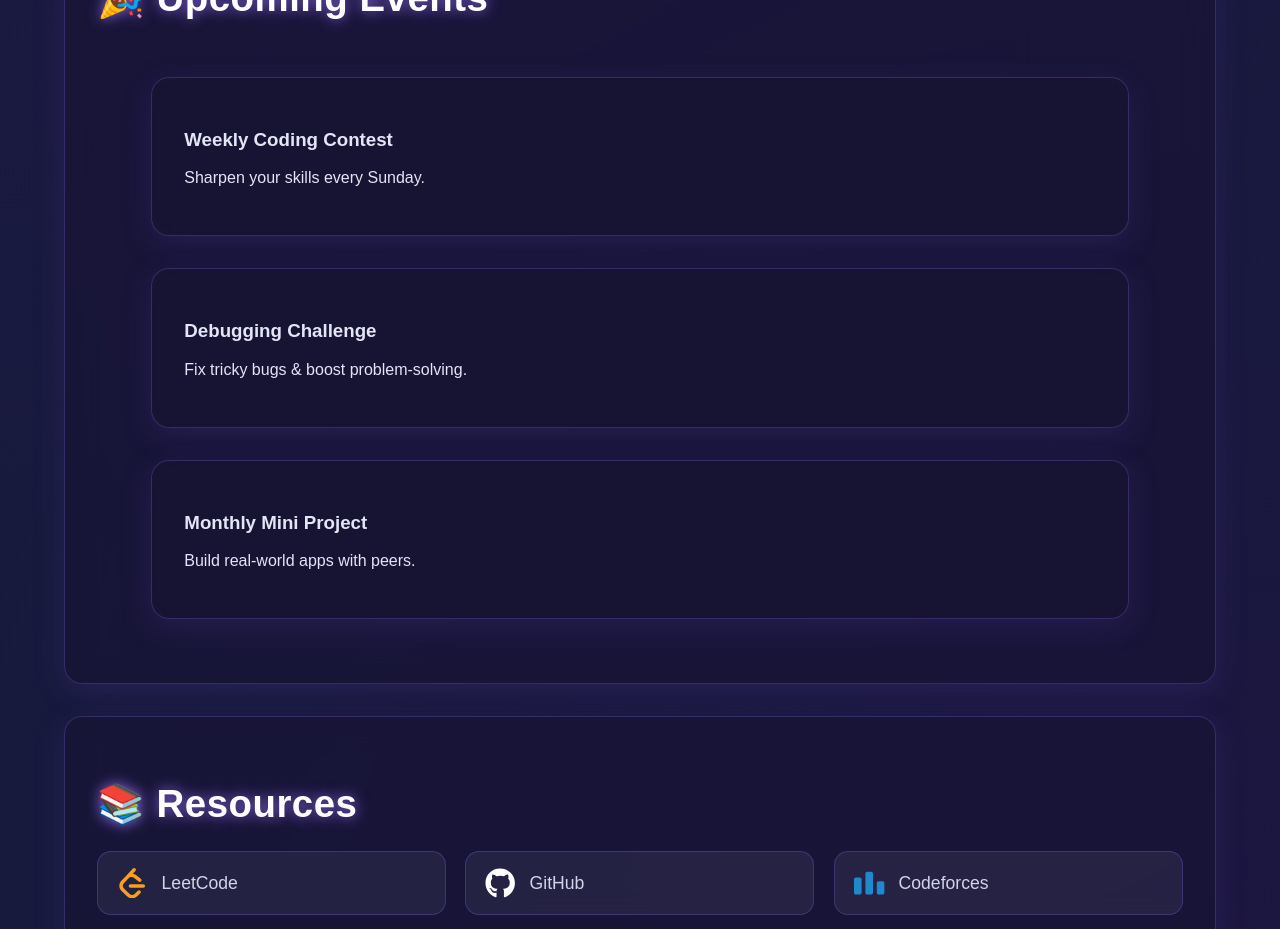
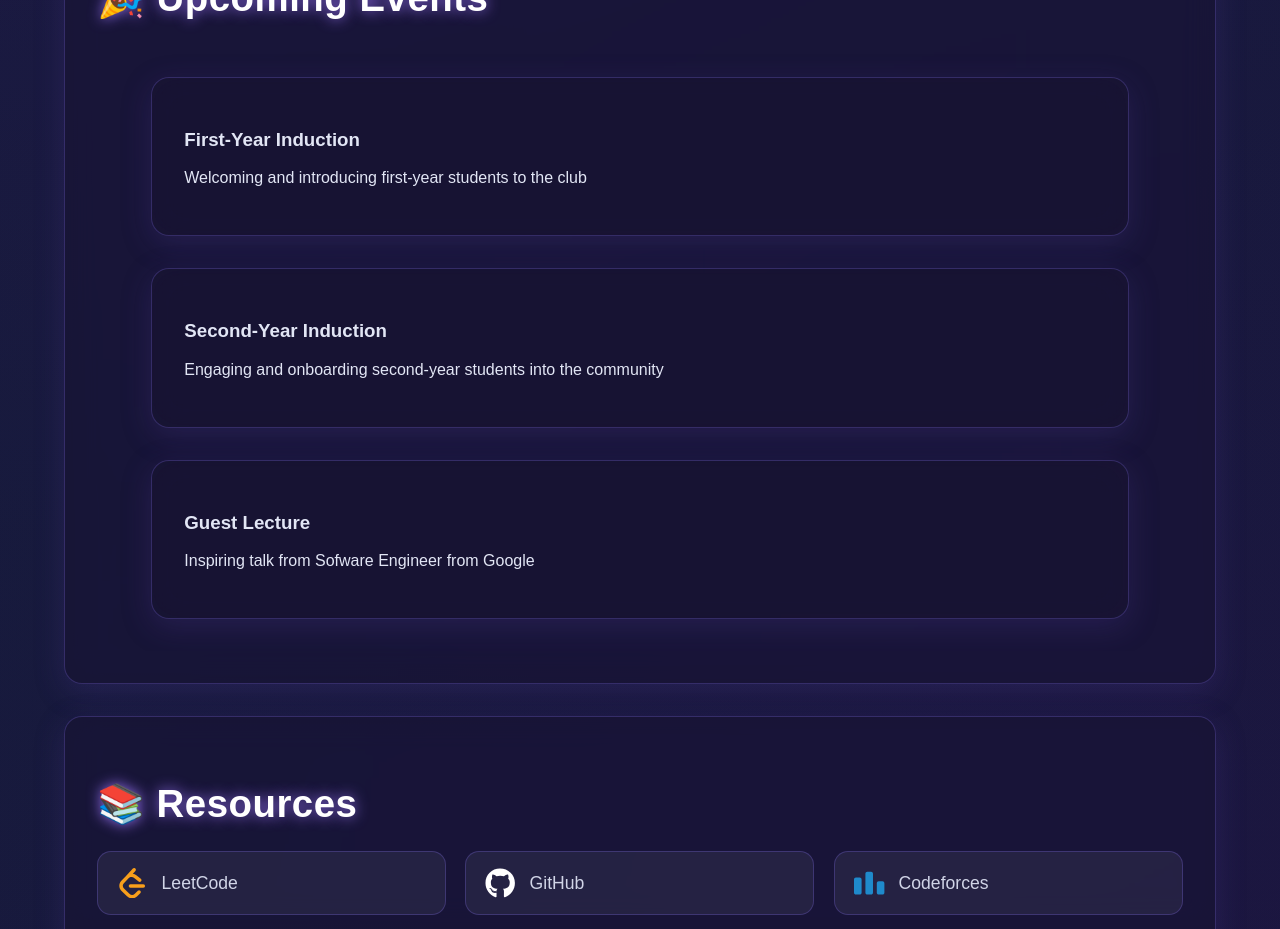
Before and after one commit to Rupendra0/ctc-recsonbhadra, a React (Vite) app: page / in a window 1280 px wide. Shown: the part 1520-2449 px from the top of the page. Built offline with nearby package versions, Linux system fonts and the light colour scheme.

Commit message:
Update Home.jsx

```diff
--- a/src/pages/Home.jsx
+++ b/src/pages/Home.jsx
@@ -63,16 +63,16 @@ const Home = () => {
         <h2>🎉 Upcoming Events</h2>
         <div className="card-grid">
           <div className="glass small-card" data-aos="zoom-in">
-            <h3>Weekly Coding Contest</h3>
-            <p>Sharpen your skills every Sunday.</p>
+            <h3>First-Year Induction</h3>
+            <p>Welcoming and introducing first-year students to the club</p>
           </div>
           <div className="glass small-card" data-aos="zoom-in" data-aos-delay="100">
-            <h3>Debugging Challenge</h3>
-            <p>Fix tricky bugs & boost problem-solving.</p>
+            <h3>Second-Year Induction</h3>
+            <p>Engaging and onboarding second-year students into the community</p>
           </div>
           <div className="glass small-card" data-aos="zoom-in" data-aos-delay="200">
-            <h3>Monthly Mini Project</h3>
-            <p>Build real-world apps with peers.</p>
+            <h3>Guest Lecture</h3>
+            <p>Inspiring talk from Sofware Engineer from Google</p>
           </div>
         </div>
       </section>
```
